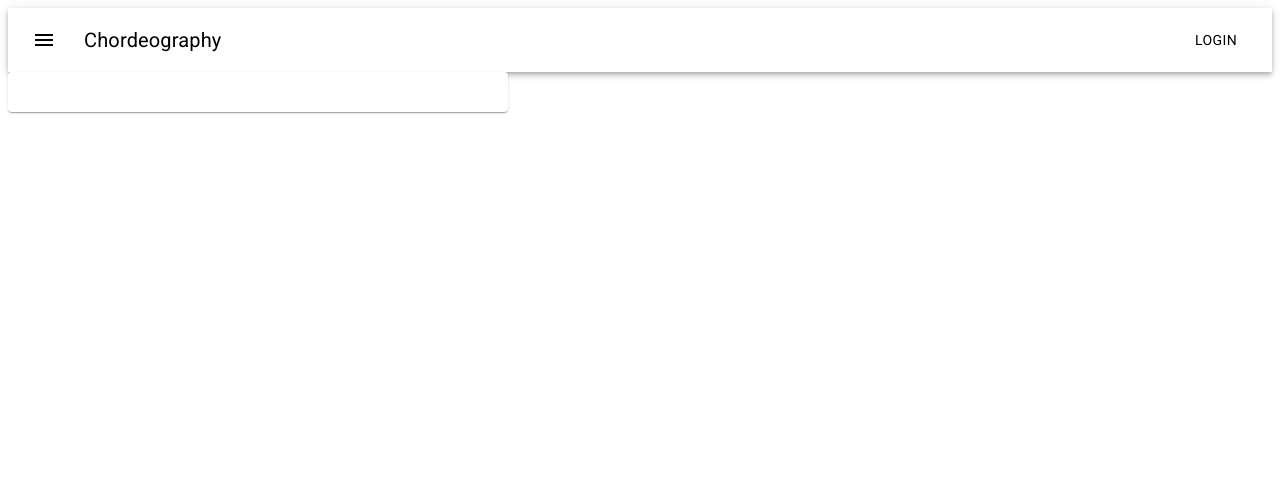
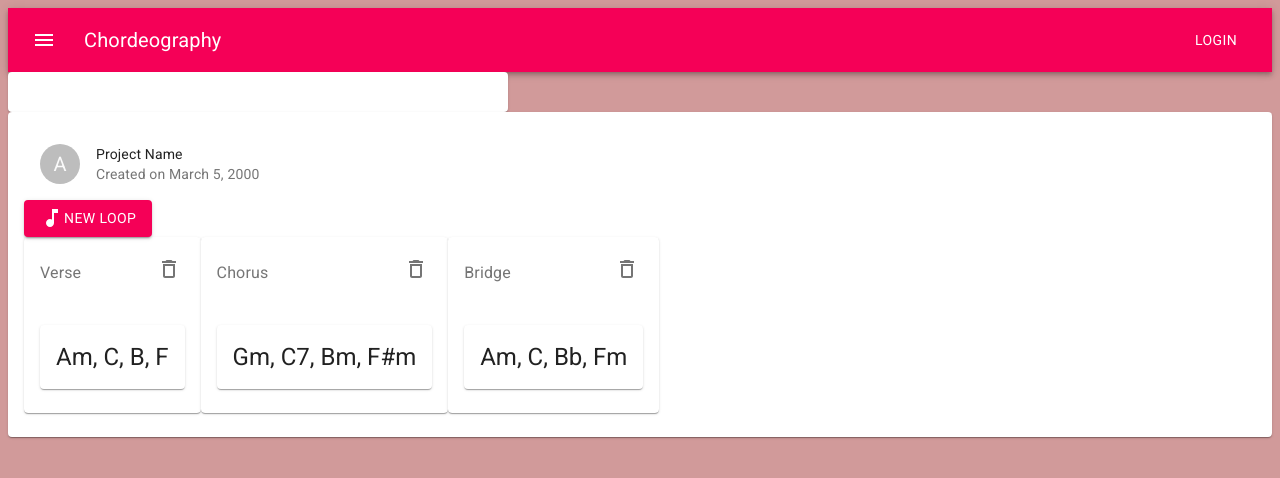
Before and after one commit to DillonNotDylan/COP4331-BigProject, a React (Create React App) app: page / in a window 1280 px wide. Shown: the top 478 px of the page. Built offline with nearby package versions, Linux system fonts and the light colour scheme.

Commit message:
Started breaking chords down into individual boxes

```diff
--- a/src/App.js
+++ b/src/App.js
@@ -1,10 +1,13 @@
 import React from 'react'
-// import './App.css';
+import './css/App.css';
 import Home from './pages/Home';
+
 
 function App() {
   return (
-    <Home />
+	  <div>
+		  <Home />
+	  </div>
   );
 }
 
--- /dev/null
+++ b/src/components/Looper/Chordbox.js
@@ -0,0 +1,17 @@
+import React from 'react'
+import {
+	Card,
+	CardHeader,
+	CardContent
+} from '@material-ui/core'
+
+export const Chordbox = ({chord}) => {
+	return (
+		<div>
+			<Card>
+				<CardHeader title={chord} />
+
+			</Card>
+		</div>
+	)
+}
--- /dev/null
+++ b/src/components/Looper/LoopBox.js
@@ -0,0 +1,75 @@
+import React from 'react'
+import {
+	Avatar,
+	Button,
+	ButtonGroup,
+	Card,
+	CardContent,
+	CardHeader,
+	Grid,
+	IconButton,
+
+} from '@material-ui/core'
+// import MoreVertIcon from '@material-ui/icons'
+import MusicNoteIcon from '@material-ui/icons/MusicNote';
+import AddIcon from '@material-ui/icons/Add';
+
+import ProgLoop from './ProgLoop'
+
+const loopTemp = [
+	{
+		name: "Verse",
+		chords: ["Am, C, B, F"]
+	},
+	{
+		name: "Chorus",
+		chords: ["Gm, C7, Bm, F#m"]
+	},
+	{
+		name: "Bridge",
+		chords: ["Am, C, Bb, Fm"]
+	}
+]
+
+const LoopBox = () => {
+	return (
+		<div>
+			<Card >
+				<CardContent>
+					<CardHeader
+						avatar={
+							<Avatar aria-label="recipe">
+								A
+							</Avatar>
+						}
+						// action={
+						// 	<IconButton aria-label="settings">
+						// 		<MoreVertIcon />
+						// 	</IconButton>
+						// }
+						title="Project Name"
+						subheader="Created on March 5, 2000"
+					/>
+						<Button variant="contained" color="secondary"><MusicNoteIcon /> New Loop</Button>
+
+
+						<Grid container>
+							{
+								loopTemp.map((loop) => {
+									return (
+										<Grid item>
+											<ProgLoop loopData={loop}/>
+										</Grid>
+									)
+								})
+							}
+						</Grid>
+
+					{/* <ProgLoop /> */}
+				</CardContent>
+			</Card>
+		</div>
+	)
+}
+
+export default LoopBox
--- /dev/null
+++ b/src/components/Looper/ProgLoop.js
@@ -0,0 +1,52 @@
+import React from 'react'
+import {
+	CardHeader,
+	Card,
+	CardContent,
+	IconButton,
+	Grid
+} from '@material-ui/core'
+import { DeleteOutlined } from '@material-ui/icons'
+import { Chordbox } from './Chordbox'
+
+const ProgLoop = (props) => {
+	return (
+		<div>
+			<Card>
+				<Card>
+					<CardHeader
+						action={
+							<IconButton>
+								<DeleteOutlined />
+							</IconButton>
+						}
+
+						subheader={props.loopData.name}
+
+					/>
+
+					<CardContent>
+						<Grid container>
+							{
+								props.loopData.chords.map(singleChord =>
+									{
+										return (
+											<Grid item>
+												<Chordbox chord={singleChord}/>
+											</Grid>
+										)
+									}
+								)
+							}
+						</Grid>
+					</CardContent>
+				</Card>
+
+			</Card>
+		</div>
+	)
+}
+
+
+
+export default ProgLoop
--- a/src/components/NavBar.js
+++ b/src/components/NavBar.js
@@ -25,7 +25,7 @@ const NavBar = () => {
 	const classes = useStyles();
 
 	return (
-		<AppBar color="transparent" position="static">
+		<AppBar color="secondary" position="static">
 			<Toolbar>
 				<IconButton edge="start" className={classes.menuButton} color="inherit" aria-label="menu">
 					<MenuIcon />
--- a/src/components/ProgLoop.js
+++ /dev/null
@@ -1,33 +0,0 @@
-import React from 'react'
-import {
-	CardHeader,
-	Card,
-	CardContent,
-	IconButton
-
-} from '@material-ui/core'
-import { DeleteOutlined } from '@material-ui/icons'
-
-const ProgLoop = (props) => {
-	return (
-		<div>
-		<Card>
-			<Card>
-				<CardHeader
-					action={
-						<IconButton>
-							<DeleteOutlined />
-						</IconButton>
-					}
-					title="#1: Loop Name"
-				/>
-			</Card>
-
-		</Card>
-		</div>
-	)
-}
-
-
-
-export default ProgLoop
--- /dev/null
+++ b/src/css/App.css
@@ -0,0 +1,3 @@
+body {
+	background-color: rgb(209, 154, 154);
+}
--- a/src/pages/Home.js
+++ b/src/pages/Home.js
@@ -1,25 +1,13 @@
 import React from 'react'
 import NavBar from '../components/NavBar'
 import Piano from '../components/Piano'
-import ProgLoop from '../components/ProgLoop'
+import ProgLoop from '../components/Looper/ProgLoop'
 import {
 	Grid
 } from "@material-ui/core"
+import LoopBox from '../components/Looper/LoopBox'
 
-const loopTemp = [
-	{
-		name: "Verse",
-		chords: ["Am, C, B, F"]
-	},
-	{
-		name: "Verse",
-		chords: ["Am, C, B, F"]
-	},
-	{
-		name: "Verse",
-		chords: ["Am, C, B, F"]
-	}
-]
+
 
 const Home = () => {
 	return (
@@ -27,6 +15,7 @@ const Home = () => {
 
 			<NavBar />
 			<Piano />
+			<LoopBox />
 
 		</div>
 	)
```
